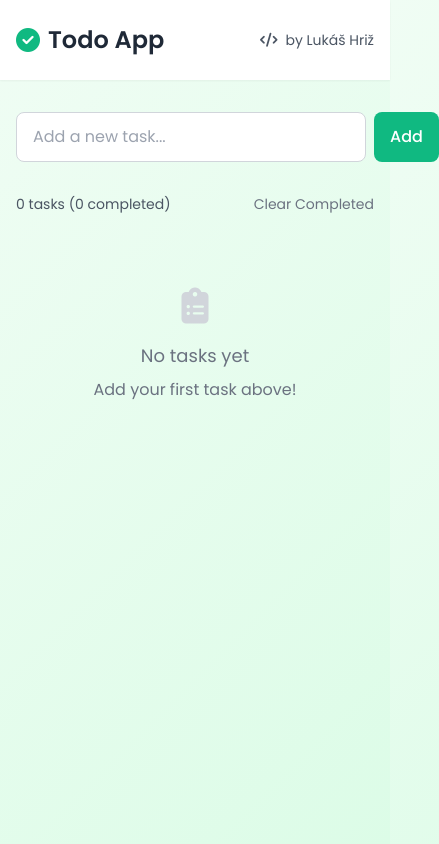
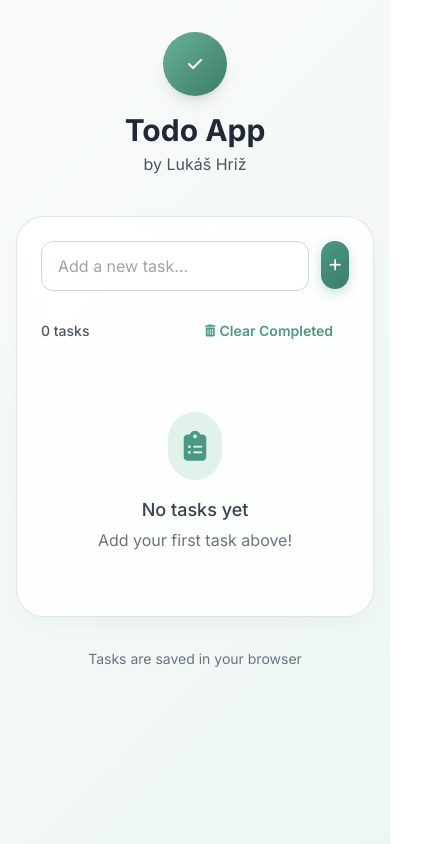
Before and after one commit to lukashriz/todo-app, a plain HTML site: page index.html in a window 390 px wide. Shown: the whole page, 439 px wide, since content can reach past the window. Drawn offline with nearby package versions, Linux system fonts and the light colour scheme.

Commit message:
Refactor index.html for UI enhancements
Updated styles and structure for improved UI and responsiveness. Changed font and color configurations, and adjusted task list rendering.

```diff
--- a/index.html
+++ b/index.html
@@ -5,105 +5,152 @@
   <meta name="viewport" content="width=device-width, initial-scale=1.0" />
   <title>Todo App | Lukáš Hriž</title>
 
-  <!-- Tailwind CDN -->
+  <!-- Tailwind CSS -->
   <script src="https://cdn.tailwindcss.com"></script>
 
-  <!-- Font Awesome Icons -->
-  <link
-    rel="stylesheet"
-    href="https://cdnjs.cloudflare.com/ajax/libs/font-awesome/6.4.0/css/all.min.css"
-  />
+  <!-- Inter Font -->
+  <link href="https://fonts.googleapis.com/css2?family=Inter:wght@300;400;500;600;700&display=swap" rel="stylesheet">
 
-  <!-- Tailwind Custom Colors -->
+  <!-- Font Awesome -->
+  <link rel="stylesheet" href="https://cdnjs.cloudflare.com/ajax/libs/font-awesome/6.4.0/css/all.min.css" />
+
   <script>
     tailwind.config = {
       theme: {
         extend: {
           colors: {
-            primary: '#10b981',
-            secondary: '#34d399',
+            primary: {
+              50: '#e0f2e9',
+              100: '#c8e6d9',
+              200: '#a8d8b9',
+              300: '#8ac9a0',
+              400: '#6ab097',
+              500: '#4a9985',
+              600: '#3a7d6a',
+            }
           },
-        },
-      },
-    };
+          borderRadius: {
+            '4xl': '2rem'
+          }
+        }
+      }
+    }
   </script>
 
-  <!-- Custom Styles -->
   <style>
-    @import url('https://fonts.googleapis.com/css2?family=Poppins:wght@300;400;500;600&display=swap');
+    body {
+      font-family: 'Inter', sans-serif;
+      background: linear-gradient(135deg, #f9fbfa 0%, #edf6f2 100%);
+      color: #1f2937;
+    }
 
-    body {
-      font-family: 'Poppins', sans-serif;
-      background: linear-gradient(135deg, #f0fdf4 0%, #dcfce7 100%);
+    .glass-card {
+      background: rgba(255, 255, 255, 0.85);
+      backdrop-filter: blur(10px);
+      -webkit-backdrop-filter: blur(10px);
+      border: 1px solid rgba(209, 213, 219, 0.6);
+      box-shadow: 0 8px 24px -8px rgba(0, 0, 0, 0.06);
+      border-radius: 1.75rem;
+      padding: 1.5rem;
     }
 
     .todo-item {
-      transition: all 0.3s ease;
+      transition: all 0.3s cubic-bezier(0.175, 0.885, 0.32, 1.275);
+      border-radius: 1.25rem;
+      overflow: hidden;
     }
 
     .todo-item:hover {
-      transform: translateX(5px);
-      box-shadow: 0 4px 6px -1px rgba(16, 181, 129, 0.2);
-    }
-
-    .checkmark {
-      transition: all 0.2s ease;
-    }
-
-    .checkmark:hover {
-      transform: scale(1.1);
+      transform: translateY(-2px);
+      box-shadow: 0 6px 16px -4px rgba(74, 153, 133, 0.2);
     }
 
     .completed .todo-text {
       text-decoration: line-through;
-      color: #94a3b8;
+      color: #94a3b8 !important;
+    }
+
+    .checkmark-btn {
+      width: 24px;
+      height: 24px;
+      border-radius: 50%;
+      display: flex;
+      align-items: center;
+      justify-content: center;
+      transition: all 0.2s ease;
+    }
+
+    .checkmark-btn:not(.checked):hover {
+      background-color: #f0fdf4;
+      border-color: #4a9985;
+    }
+
+    .btn-primary {
+      background: linear-gradient(135deg, #4a9985, #3a7d6a);
+      color: white;
+      border-radius: 1rem;
+      padding: 0.6rem 1.25rem;
+      font-weight: 600;
+      box-shadow: 0 4px 12px rgba(74, 153, 133, 0.3);
+      transition: all 0.25s ease;
+    }
+
+    .btn-primary:hover {
+      transform: translateY(-2px);
+      box-shadow: 0 6px 16px rgba(74, 153, 133, 0.4);
+    }
+
+    .btn-outline {
+      color: #4a9985;
+      font-weight: 600;
+      border-radius: 1rem;
+      padding: 0.4rem 1rem;
+      transition: all 0.2s ease;
+    }
+
+    .btn-outline:hover {
+      color: #3a7d6a;
+      background-color: #f0fdf4;
+    }
+
+    .delete-btn:hover {
+      color: #ef4444 !important;
     }
   </style>
 </head>
 
-<body class="min-h-screen">
+<body class="min-h-screen py-8">
+  <div class="max-w-md mx-auto px-4">
     <!-- Header -->
-  <header class="bg-white shadow-sm">
-    <div class="max-w-md mx-auto px-4 py-6 flex items-center justify-between">
-      <h1 class="text-2xl font-bold text-gray-800 flex items-center gap-2">
-        <i class="fas fa-check-circle text-primary"></i> Todo App
-      </h1>
-      <div class="flex items-center gap-2 text-sm text-gray-600">
-        <i class="fas fa-code"></i>
-        <span>by Lukáš Hriž</span>
+    <header class="text-center mb-10">
+      <div class="inline-flex items-center justify-center w-16 h-16 rounded-full bg-gradient-to-br from-primary-400 to-primary-600 text-white mb-4 shadow-lg">
+        <i class="fas fa-check"></i>
       </div>
-    </div>
+      <h1 class="text-3xl font-bold text-gray-800 mb-1">Todo App</h1>
+      <p class="text-gray-600">by Lukáš Hriž</p>
     </header>
 
-  <!-- Main -->
-  <main class="max-w-md mx-auto px-4 py-8">
+    <!-- Main Card -->
+    <main class="glass-card">
       <!-- Add Task Form -->
-    <form id="task-form" class="mb-8">
-      <div class="flex gap-2">
+      <form id="task-form" class="mb-6 flex gap-3">
         <input
           id="task-input"
           type="text"
           placeholder="Add a new task..."
           required
-          class="flex-1 px-4 py-3 border border-gray-300 rounded-lg focus:ring-2 focus:ring-primary focus:border-transparent outline-none"
+          class="flex-1 px-4 py-3 rounded-xl border border-gray-300 focus:ring-2 focus:ring-primary-400 focus:border-transparent outline-none"
         />
-        <button
-          type="submit"
-          class="bg-primary hover:bg-emerald-700 text-white px-4 rounded-lg font-medium transition-colors"
-        >
-          Add
+        <button type="submit" class="btn-primary flex items-center justify-center w-12 h-12 p-0">
+          <i class="fas fa-plus text-sm"></i>
         </button>
-      </div>
       </form>
 
-    <!-- Task Stats -->
+      <!-- Stats & Clear -->
       <div class="flex justify-between items-center mb-6 text-sm text-gray-600">
-      <span id="task-count">0 tasks</span>
-      <button
-        id="clear-completed"
-        class="text-gray-500 hover:text-primary transition-colors"
-      >
-        Clear Completed
+        <span id="task-count" class="font-medium">0 tasks</span>
+        <button id="clear-completed" class="btn-outline flex items-center gap-1">
+          <i class="fas fa-trash-alt text-xs"></i> Clear Completed
         </button>
       </div>
 
@@ -111,15 +158,21 @@
       <ul id="task-list" class="space-y-3"></ul>
 
       <!-- Empty State -->
-    <div id="empty-state" class="text-center py-12 text-gray-500 hidden">
-      <i class="fas fa-clipboard-list text-4xl mb-4 text-gray-300"></i>
-      <p class="text-lg">No tasks yet</p>
-      <p class="mt-2">Add your first task above!</p>
+      <div id="empty-state" class="text-center py-10 hidden">
+        <div class="inline-block p-4 bg-primary-50 rounded-full mb-4">
+          <i class="fas fa-clipboard-list text-3xl text-primary-500"></i>
+        </div>
+        <p class="text-lg font-medium text-gray-700">No tasks yet</p>
+        <p class="text-gray-500 mt-1">Add your first task above!</p>
       </div>
     </main>
 
+    <footer class="mt-8 text-center text-gray-500 text-sm">
+      <p>Tasks are saved in your browser</p>
+    </footer>
+  </div>
+
   <script>
-    // Get elements
     const taskForm = document.getElementById('task-form');
     const taskInput = document.getElementById('task-input');
     const taskList = document.getElementById('task-list');
@@ -127,16 +180,13 @@
     const clearCompletedBtn = document.getElementById('clear-completed');
     const emptyState = document.getElementById('empty-state');
 
-    // Load saved tasks or start empty
     let tasks = JSON.parse(localStorage.getItem('tasks')) || [];
 
-    // === INIT ===
     function init() {
       renderTasks();
       updateTaskCount();
     }
 
-    // === RENDER TASKS ===
     function renderTasks() {
       taskList.innerHTML = '';
 
@@ -149,29 +199,22 @@
 
       tasks.forEach((task, index) => {
         const li = document.createElement('li');
-        li.className = `todo-item bg-white rounded-lg p-4 shadow-sm border border-emerald-100 flex items-center gap-3 ${
-          task.completed ? 'completed' : ''
-        }`;
+        li.className = `todo-item bg-white p-4 flex items-center gap-4 border border-gray-100 ${task.completed ? 'completed' : ''}`;
 
         li.innerHTML = `
-          <button class="checkmark w-6 h-6 rounded-full border-2 flex items-center justify-center ${
-            task.completed ? 'bg-primary border-primary' : 'border-gray-300'
-          }" data-index="${index}">
+          <button class="checkmark-btn ${task.completed ? 'checked bg-primary-500 border-primary-500' : 'border-2 border-gray-300'}" data-index="${index}">
             ${task.completed ? '<i class="fas fa-check text-white text-xs"></i>' : ''}
           </button>
-          <span class="todo-text flex-1 font-medium ${
-            task.completed ? 'text-gray-500' : 'text-gray-800'
-          }">${task.text}</span>
+          <span class="todo-text flex-1 font-medium ${task.completed ? 'text-gray-400' : 'text-gray-800'}">${task.text}</span>
           <button class="delete-btn text-gray-400 hover:text-red-500" data-index="${index}">
-            <i class="fas fa-trash-alt"></i>
+            <i class="fas fa-trash-alt text-sm"></i>
           </button>
         `;
 
         taskList.appendChild(li);
       });
 
-      // attach button listeners
-      document.querySelectorAll('.checkmark').forEach(btn =>
+      document.querySelectorAll('.checkmark-btn').forEach(btn =>
         btn.addEventListener('click', toggleTask)
       );
       document.querySelectorAll('.delete-btn').forEach(btn =>
@@ -179,7 +222,6 @@
       );
     }
 
-    // === ADD TASK ===
     function addTask(text) {
       const newTask = {
         text: text.trim(),
@@ -194,7 +236,6 @@
       updateTaskCount();
     }
 
-    // === TOGGLE COMPLETION ===
     function toggleTask(e) {
       const index = e.currentTarget.dataset.index;
       tasks[index].completed = !tasks[index].completed;
@@ -203,7 +244,6 @@
       updateTaskCount();
     }
 
-    // === DELETE TASK ===
     function deleteTask(e) {
       const index = e.currentTarget.dataset.index;
       tasks.splice(index, 1);
@@ -212,7 +252,6 @@
       updateTaskCount();
     }
 
-    // === CLEAR COMPLETED ===
     function clearCompleted() {
       tasks = tasks.filter(t => !t.completed);
       saveTasks();
@@ -220,19 +259,16 @@
       updateTaskCount();
     }
 
-    // === UPDATE COUNTER ===
     function updateTaskCount() {
       const total = tasks.length;
       const done = tasks.filter(t => t.completed).length;
-      taskCount.textContent = `${total} ${total === 1 ? 'task' : 'tasks'} (${done} completed)`;
+      taskCount.textContent = `${total} ${total === 1 ? 'task' : 'tasks'}${done > 0 ? ` (${done} completed)` : ''}`;
     }
 
-    // === SAVE ===
     function saveTasks() {
       localStorage.setItem('tasks', JSON.stringify(tasks));
     }
 
-    // === EVENT LISTENERS ===
     taskForm.addEventListener('submit', e => {
       e.preventDefault();
       addTask(taskInput.value);
@@ -242,7 +278,6 @@
 
     clearCompletedBtn.addEventListener('click', clearCompleted);
 
-    // Start app
     init();
   </script>
 </body>
```
Lines whose indentation alone changed are shown as unchanged.
